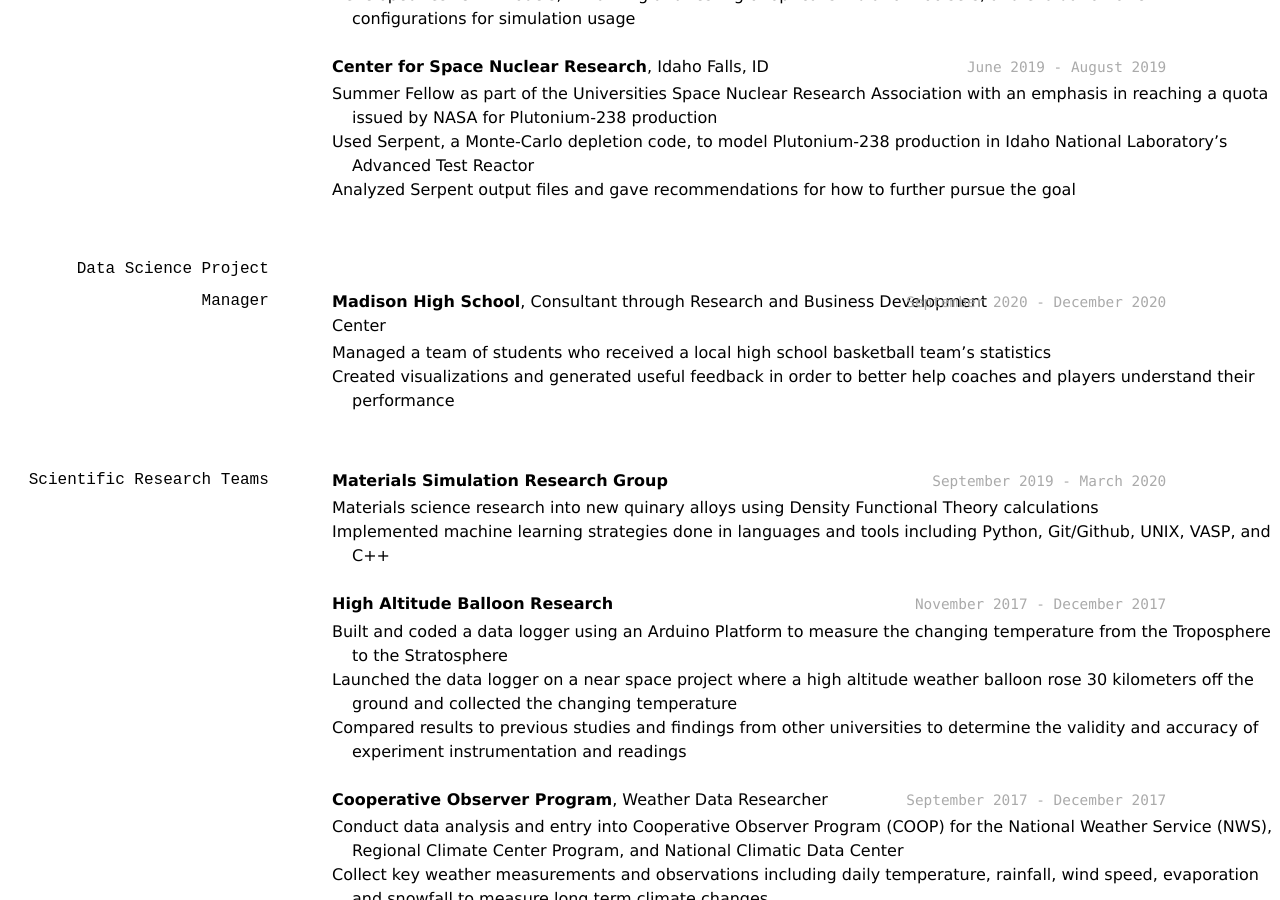
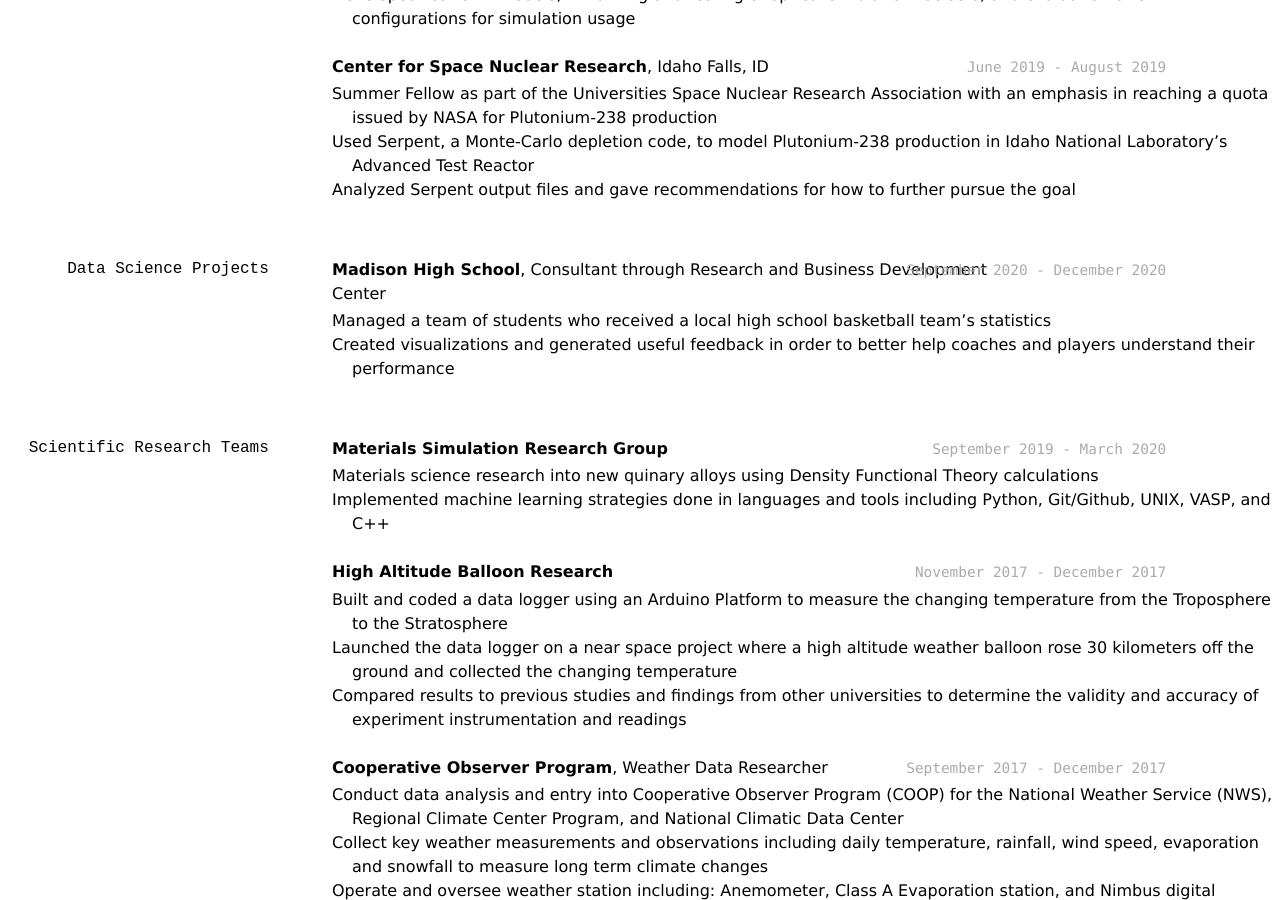
Before and after one commit to bradenburt/bburt_resume, a Jekyll site: the page built from docs/index.md, in a window 1280 px wide and 900 px high, scrolled down 406 px. Built offline with Jekyll 4.4.1, drawn with Linux system fonts in a browser that asks for light colours.

Commit message:
Small changes to the resume

```diff
--- a/docs/index.md
+++ b/docs/index.md
@@ -41,7 +41,7 @@ __Center for Space Nuclear Research__, Idaho Falls, ID
 - Analyzed Serpent output files and gave recommendations for how to further pursue the goal
 
 
-### Data Science Project Manager
+### Data Science Projects
 
 `September 2020 - December 2020`
 __Madison High School__, Consultant through Research and Business Development Center
```
